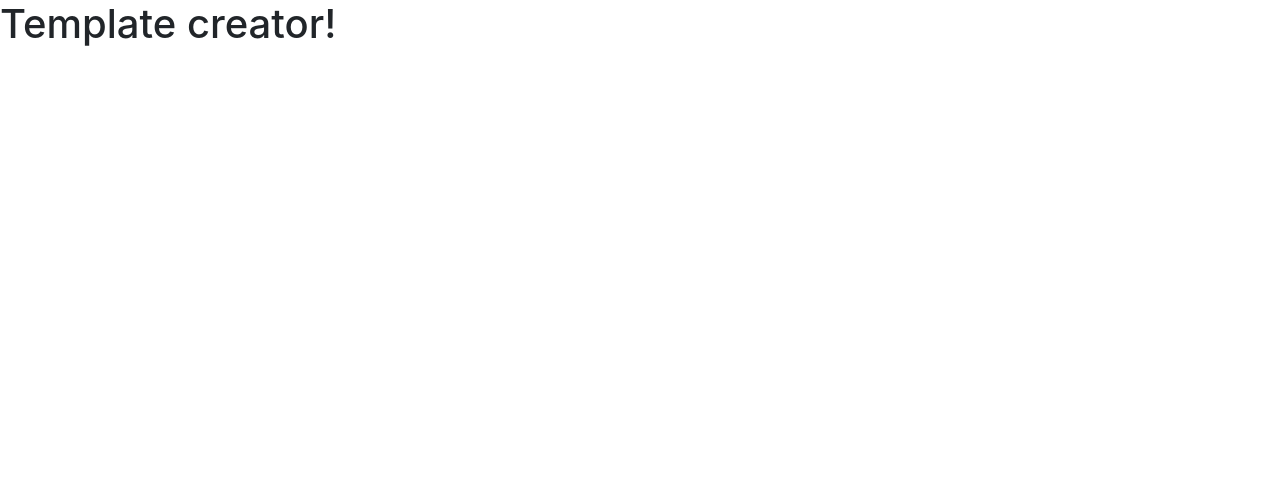
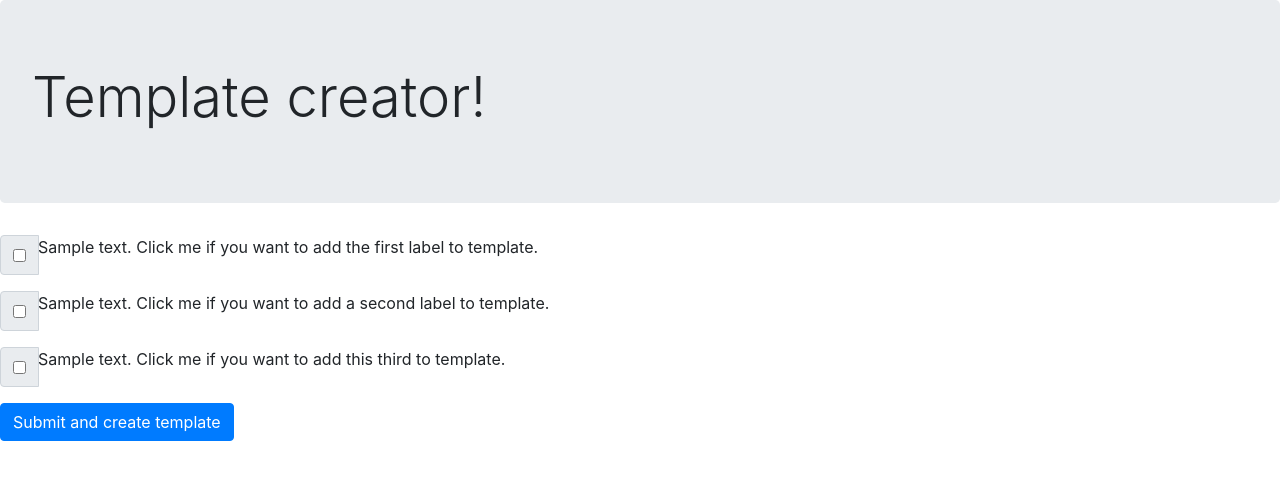
Before and after one commit to rhvdbergh/template_creator, a website: page index.html in a window 1280 px wide. Drawn offline with nearby package versions, Linux system fonts and the light colour scheme.

Commit message:
basic form layout

```diff
--- a/index.html
+++ b/index.html
@@ -11,7 +11,43 @@
     <title>Template creator</title>
   </head>
   <body>
-    <h1>Template creator!</h1>
+
+      <!-- Heading -->
+    <div class="jumbotron ">
+        <h1 class="display-4 justify-content-center">Template creator!</h1>
+      </div>
+
+    <!-- Checkboxes -->
+    <div class="input-group mb-3">
+        <div class="input-group-prepend">
+          <div class="input-group-text">
+            <input type="checkbox" aria-label="Checkbox for following text input">
+          </div>
+        </div>
+        <p>Sample text. Click me if you want to add the first label to template.</p>
+    </div>
+
+    <div class="input-group mb-3">
+      <div class="input-group-prepend">
+        <div class="input-group-text">
+          <input type="checkbox" aria-label="Checkbox for following text input">
+        </div>
+      </div>
+      <p>Sample text. Click me if you want to add a second label to template.</p>
+    </div>
+
+    <div class="input-group mb-3">
+      <div class="input-group-prepend">
+        <div class="input-group-text">
+          <input type="checkbox" aria-label="Checkbox for following text input">
+        </div>
+      </div>
+      <p>Sample text. Click me if you want to add this third to template.</p>
+    </div>
+
+    <!-- Submit button -->
+        <button type="button" class="btn btn-primary">Submit and create template</button>
+
 
     <!-- Optional JavaScript -->
     <!-- jQuery first, then Popper.js, then Bootstrap JS -->
```
Also changed, not shown: package.json (+6 -2 lines), 1 other file.
